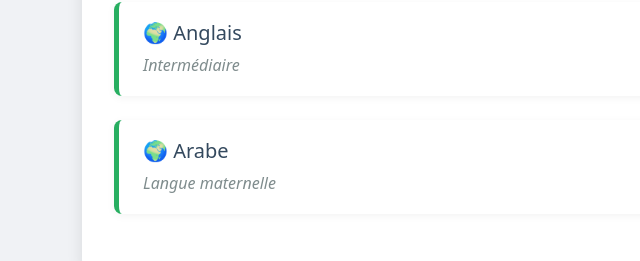
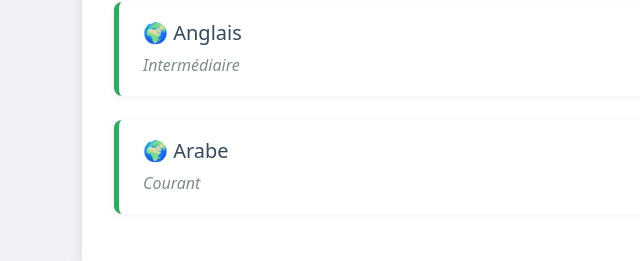
Before and after one commit to Ashraf-Aj-S/ashraf-aj-s.github.io, a plain HTML site: page index.html in a window 1280 px wide. Shown: the part 4501-4762 px from the top of the page, 0-640 px from the left. Drawn offline with nearby package versions, Linux system fonts and the light colour scheme.

Commit message:
Modification page d'index

```diff
--- a/index.html
+++ b/index.html
@@ -243,7 +243,7 @@
 
 				<div class="langue-card">
 					<h5>🌍 Arabe</h5>
-					<p>Langue maternelle</p>
+					<p>Courant</p>
 				</div>
 
 			</div>
```
